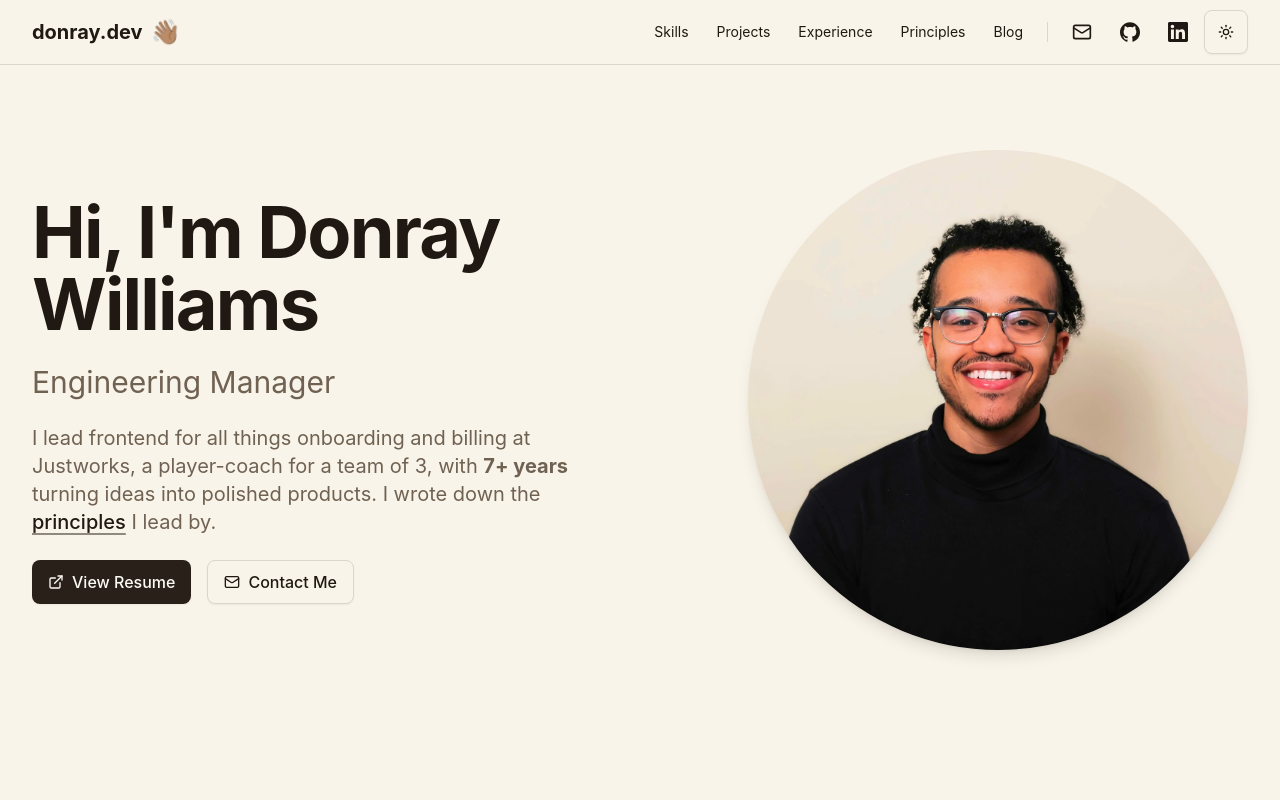
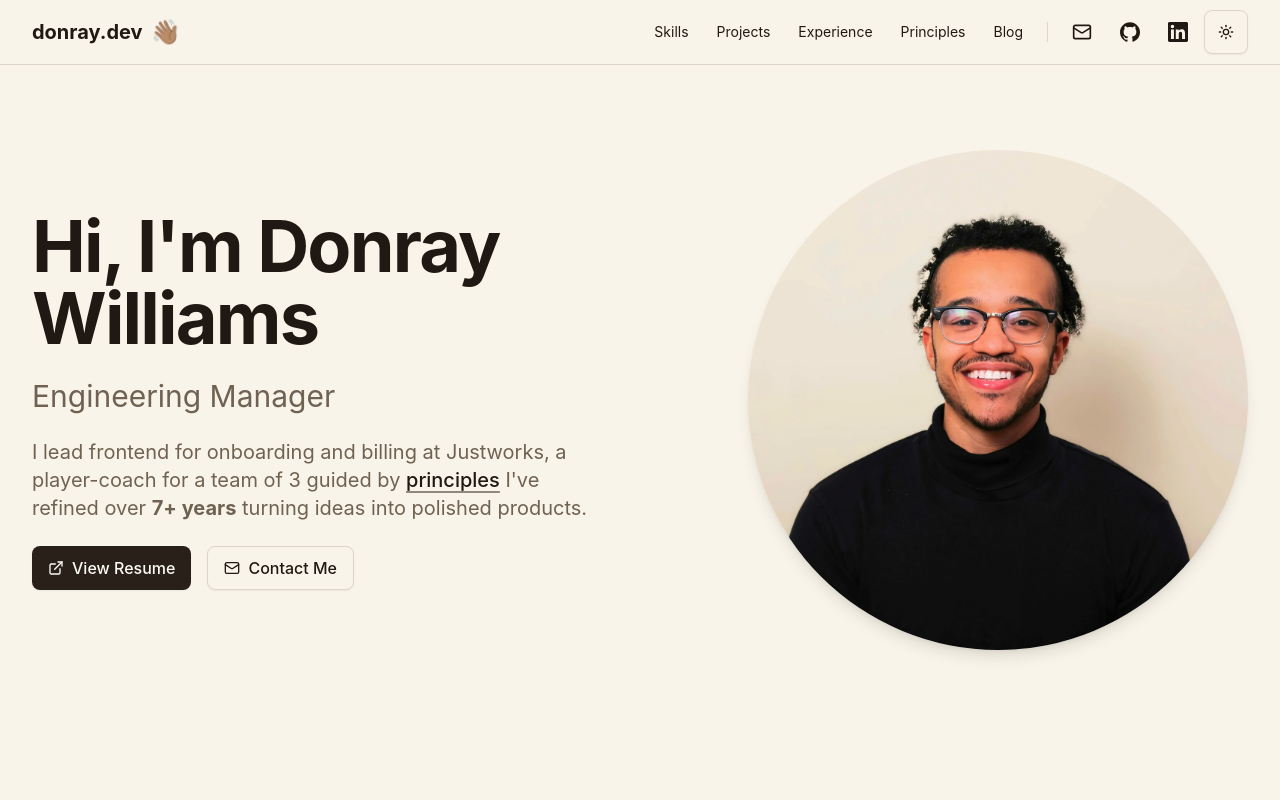
Before and after one commit to wdonray/donray.dev, a Next.js app: page / in a window 1280 px wide. Shown: the top 800 px of the page. Built offline with nearby package versions, Linux system fonts and the light colour scheme.

Commit message:
feat: weave principles link into hero copy

```diff
--- a/src/components/hero.tsx
+++ b/src/components/hero.tsx
@@ -44,17 +44,17 @@ export default function Hero() {
             className={`${pSize} text-muted-foreground max-w-xl`}
             {...fadeInUpWithDelay(0.1)}
           >
-            I lead frontend for all things onboarding and billing at Justworks,
-            a player-coach for a team of 3, with{" "}
-            <span className="font-bold">{yearsSince2019}+ years</span> turning
-            ideas into polished products. I wrote down the{" "}
+            I lead frontend for onboarding and billing at Justworks, a
+            player-coach for a team of 3 guided by{" "}
             <Link
               href="/principles"
               className="font-medium text-foreground underline decoration-primary/50 underline-offset-4 hover:decoration-primary"
             >
               principles
             </Link>{" "}
-            I lead by.
+            I&apos;ve refined over{" "}
+            <span className="font-bold">{yearsSince2019}+ years</span> turning
+            ideas into polished products.
           </motion.p>
 
           <motion.div
```
